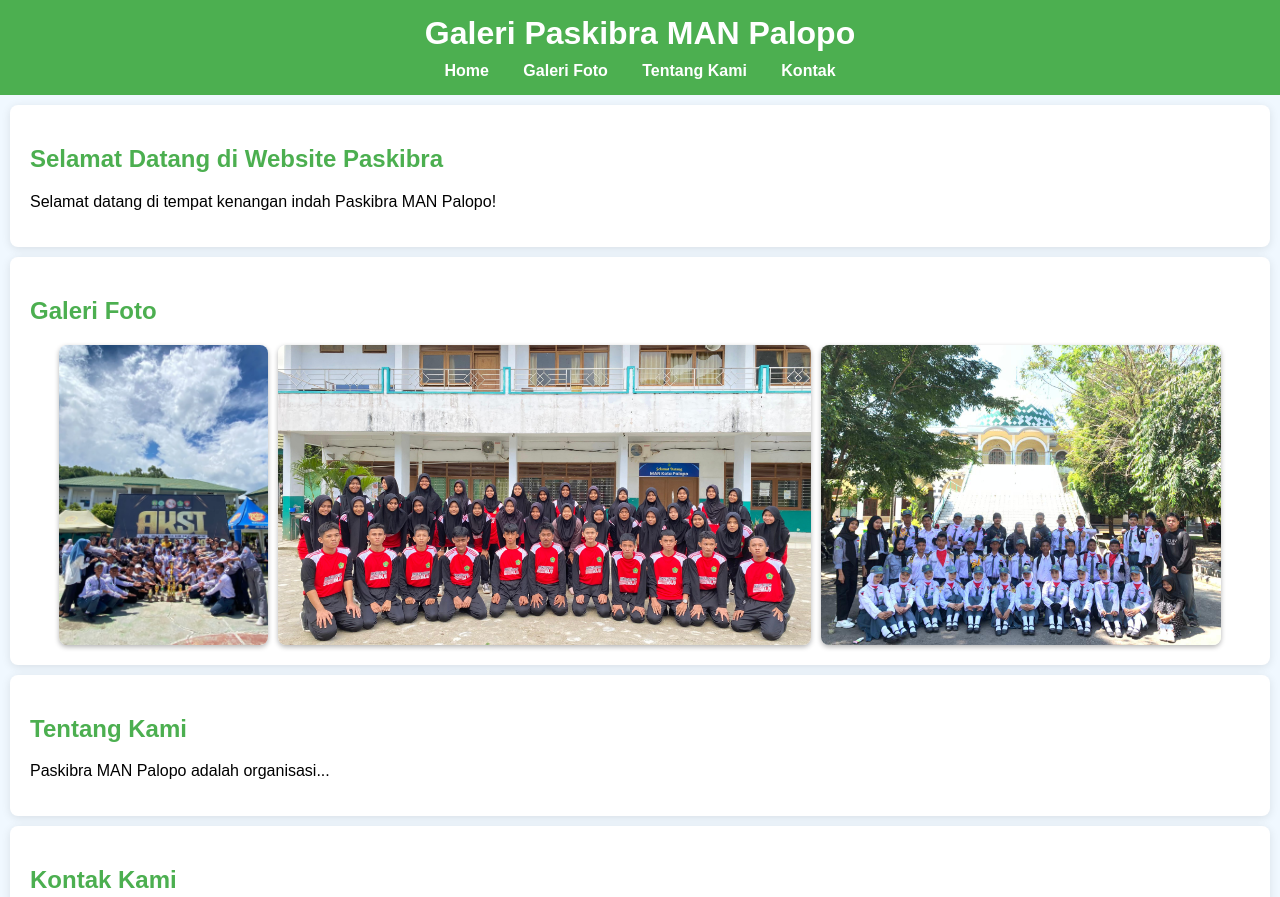
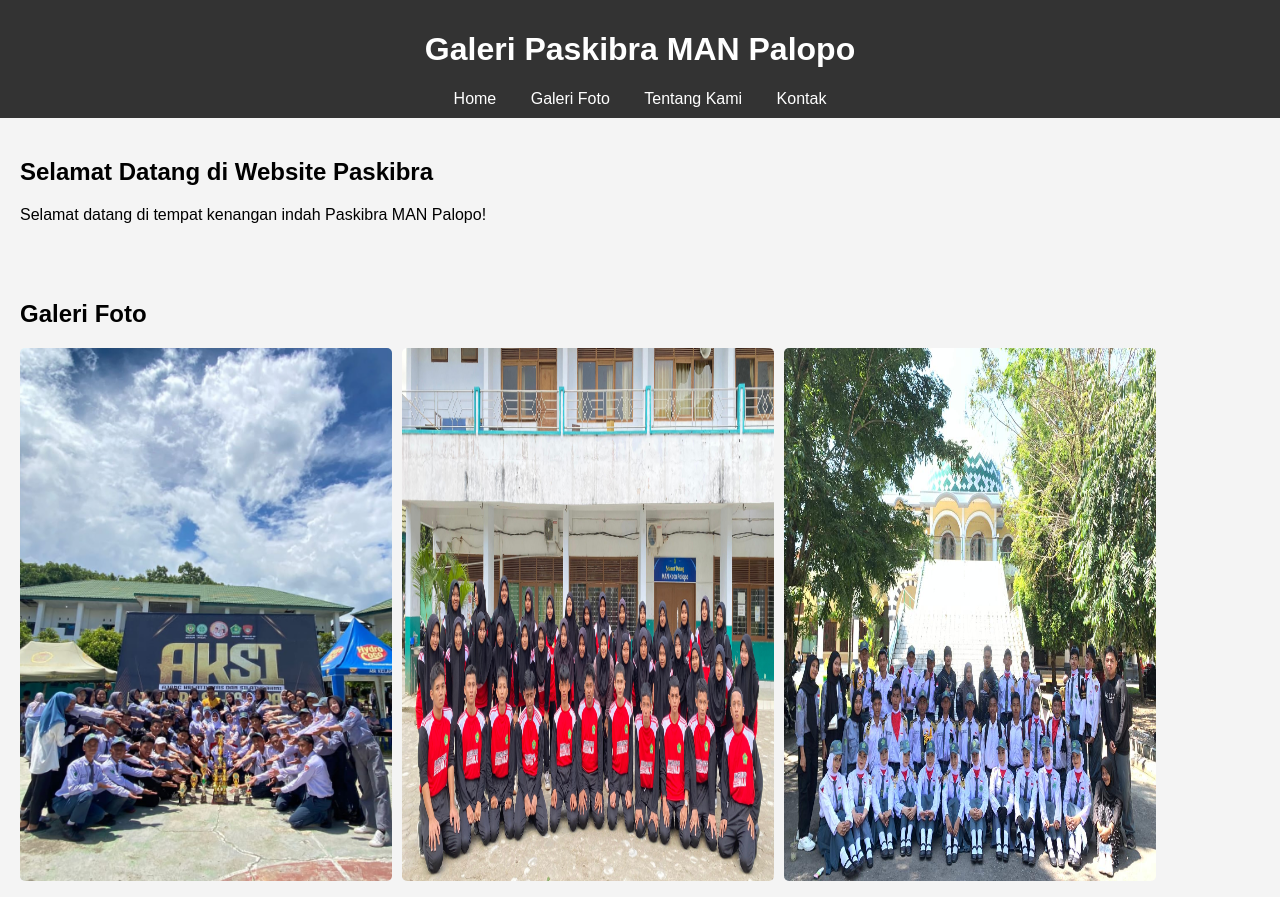
Before and after one commit to PASMAPA/galeri-PASKIBRA-, a plain HTML site: page index.html in a window 1280 px wide. Shown: the top 897 px of the page. Drawn offline with Linux system fonts and the light colour scheme.

Commit message:
Update styles.css

```diff
--- a/styles.css
+++ b/styles.css
@@ -2,77 +2,40 @@ body {
     font-family: Arial, sans-serif;
     margin: 0;
     padding: 0;
-    background-color: #f0f8ff; /* Warna latar belakang yang lebih cerah */
+    background-color: #f4f4f4;
 }
 
 header {
-    background-color: #4CAF50; /* Warna hijau yang menarik */
-    color: white;
-    padding: 15px;
+    background-color: #333;
+    color: #fff;
+    padding: 10px;
     text-align: center;
 }
 
-header h1 {
-    margin: 0;
-}
-
-header nav {
-    margin-top: 10px;
-}
-
 header nav a {
-    color: white;
+    color: #fff;
     margin: 0 15px;
     text-decoration: none;
-    font-weight: bold;
-}
-
-header nav a:hover {
-    text-decoration: underline; /* Efek hover pada link */
 }
 
 section {
     padding: 20px;
-    margin: 10px;
-    background: white; /* Background putih untuk section */
-    border-radius: 8px; /* Sudut membulat */
-    box-shadow: 0 2px 10px rgba(0, 0, 0, 0.1); /* Bayangan halus */
-}
-
-h2 {
-    color: #4CAF50; /* Warna hijau untuk judul section */
 }
 
 .gallery {
     display: flex;
     flex-wrap: wrap;
     gap: 10px;
-    justify-content: center; /* Menyusun gambar di tengah */
 }
 
 .gallery img {
-    width: auto; /* Membiarkan lebar otomatis */
-    height: auto; /* Membiarkan tinggi otomatis */
-    max-width: 100%; /* Mengatur max width */
-    max-height: 300px; /* Mengatur max height */
-    border-radius: 8px; /* Sudut membulat pada gambar */
-    box-shadow: 0 2px 5px rgba(0, 0, 0, 0.3); /* Bayangan halus pada gambar */
+    width: 30%;
+    border-radius: 5px;
 }
 
 footer {
     background-color: #333;
-    color: white;
+    color: #fff;
     text-align: center;
     padding: 10px;
-    position: relative; /* Agar footer tetap di bawah */
-    bottom: 0;
-    width: 100%; /* Memastikan footer lebar */
 }
-
-a {
-    color: #4CAF50; /* Warna hijau untuk link */
-}
-
-a:hover {
-    text-decoration: underline; /* Efek hover pada link */
-}
```
